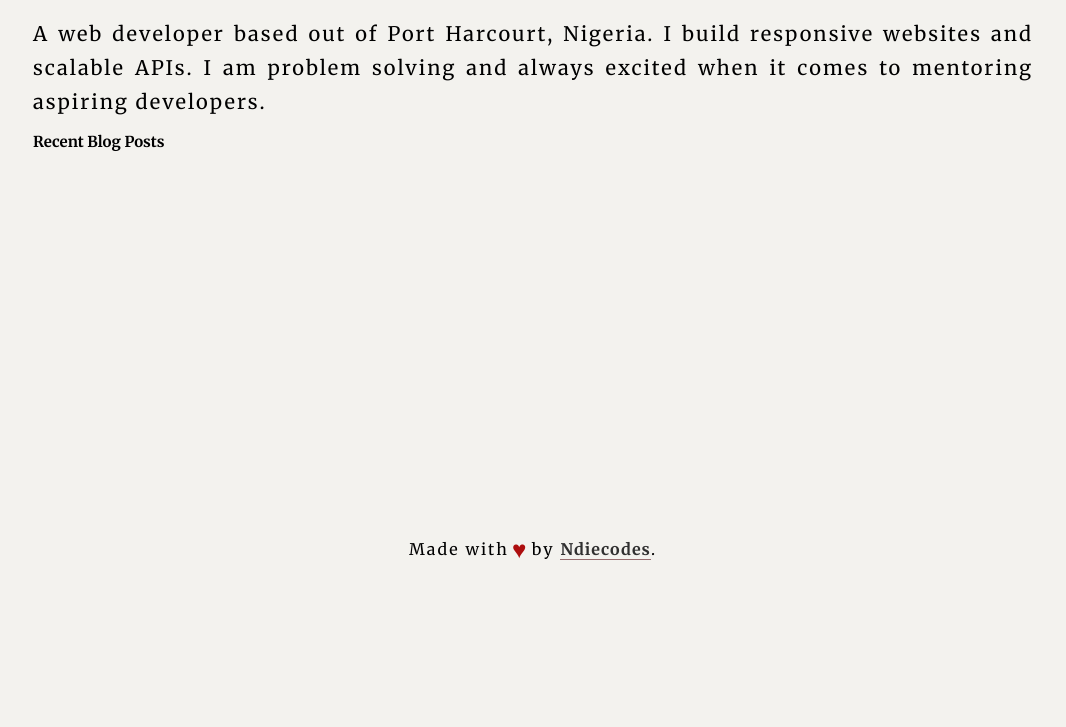
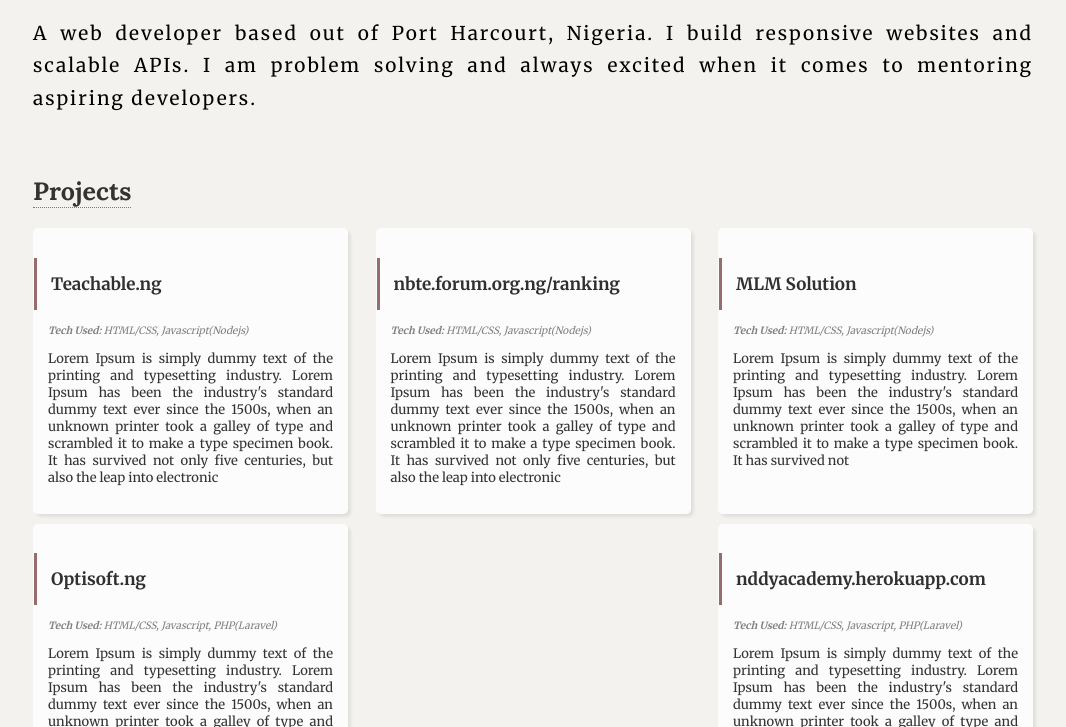
Before and after one commit to NddyAndy/nddyandy.github.io, a Gatsby site: page / in a window 1280 px wide. Shown: the part 225-952 px from the top of the page, without its empty margins (107-1173 px from the left). Before the commit the page ends 800 px from the top, so only its background shows below. Built offline with nearby package versions, Linux system fonts and the light colour scheme; Gatsby itself is replaced by a stand-in of ours.

Commit message:
checkpoint

```diff
--- a/src/components/footer.js
+++ b/src/components/footer.js
@@ -5,7 +5,7 @@
     return (
 
         <footer className="container footer">
-            <p className="copy">Made with <span>&hearts;</span> by <a href="https://twitter.com/ndiecodes" target="_blank">ndiecodes</a>.</p>
+            <p className="copy">Made with <span>&hearts;</span> by <a href="https://twitter.com/ndiecodes" target="_blank" rel="noopener noreferrer">ndiecodes</a>.</p>
         </footer>
 
     )
--- a/src/pages/index.js
+++ b/src/pages/index.js
@@ -13,18 +13,76 @@
                 <span className="heading-tertiary">A web developer based out of Port Harcourt, Nigeria. I build responsive websites and scalable APIs. I am problem solving and always excited when it comes to mentoring aspiring developers.</span>
             </h1>
 
+            {/* <hr /> */}
 
-            <div className="blog">
 
-                <h2>Recent  Blog Posts</h2>
+            <div className="portfolio-area">
 
-                <div className="blog-card">
+                <h2 className="heading-main">Projects</h2>
+                <div className="porfolio">
+
+                    <div className="portfolio-card">
+                        <h2><a href="https://twitter.com/ndiecodes" target="_blank" rel="noopener noreferrer">Teachable.ng</a></h2>
+                        <p className="tech"><em> <span>Tech Used: </span> HTML/CSS, Javascript(Nodejs)</em></p>
+
+                        <p className="description">Lorem Ipsum is simply dummy text of the printing and typesetting industry. Lorem Ipsum has been the industry's standard dummy text ever since the 1500s, when an unknown printer took a galley of type and scrambled it to make a type specimen book. It has survived not only five centuries, but also the leap into electronic </p>
+
+                    </div>
+
+                     <div className="portfolio-card">
+                        <h2><a href="https://twitter.com/ndiecodes" target="_blank" rel="noopener noreferrer">nbte.forum.org.ng/ranking</a></h2>
+                        <p className="tech"><em> <span>Tech Used: </span> HTML/CSS, Javascript(Nodejs)</em></p>
+
+                        <p className="description">Lorem Ipsum is simply dummy text of the printing and typesetting industry. Lorem Ipsum has been the industry's standard dummy text ever since the 1500s, when an unknown printer took a galley of type and scrambled it to make a type specimen book. It has survived not only five centuries, but also the leap into electronic </p>
+
+                    </div>
+
+
+                     <div className="portfolio-card">
+                        <h2><a href="https://twitter.com/ndiecodes" target="_blank" rel="noopener noreferrer">MLM Solution</a></h2>
+                        <p className="tech"><em> <span>Tech Used: </span> HTML/CSS, Javascript(Nodejs)</em></p>
+
+                        <p className="description">Lorem Ipsum is simply dummy text of the printing and typesetting industry. Lorem Ipsum has been the industry's standard dummy text ever since the 1500s, when an unknown printer took a galley of type and scrambled it to make a type specimen book. It has survived not </p>
+
+                    </div>
+
+                     <div className="portfolio-card">
+                        <h2><a href="https://twitter.com/ndiecodes" target="_blank" rel="noopener noreferrer">Optisoft.ng</a></h2>
+                        <p className="tech"><em> <span>Tech Used: </span> HTML/CSS, Javascript, PHP(Laravel)</em></p>
+
+                        <p className="description">Lorem Ipsum is simply dummy text of the printing and typesetting industry. Lorem Ipsum has been the industry's standard dummy text ever since the 1500s, when an unknown printer took a galley of type and scrambled it to make a type specimen book. It has survived not </p>
+
+                    </div>
+
+                    <div className="portfolio-card">
+                        <h2><a href="https://twitter.com/ndiecodes" target="_blank" rel="noopener noreferrer">nddyacademy.herokuapp.com</a></h2>
+                        <p className="tech"><em> <span>Tech Used: </span> HTML/CSS, Javascript, PHP(Laravel)</em></p>
+
+                        <p className="description">Lorem Ipsum is simply dummy text of the printing and typesetting industry. Lorem Ipsum has been the industry's standard dummy text ever since the 1500s, when an unknown printer took a galley of type and scrambled it to make a type specimen book. It has survived not </p>
+
+                    </div>
+
 
 
                 </div>
 
+
             </div>
 
+            <div className="Skills">
+
+                <h2 className="heading-main">My Skills</h2>
+
+
+            </div>
+
+
+               <div className="Skills">
+
+                    <h2 className="heading-main">My Skills</h2>
+
+
+                </div>
 
         </div>
 
--- a/src/styles/_animation.scss
+++ b/src/styles/_animation.scss
@@ -23,7 +23,7 @@
         transform: scaleX(8);
     }
     40% {
-        transform: translateY(100px);
+        transform: translateY(220px);
     }
     85% {
         transform: translateX(400px);
--- /dev/null
+++ b/src/styles/_component.scss
@@ -0,0 +1,47 @@
+.porfolio {
+    display: flex;
+    flex-wrap: wrap;
+    justify-content: space-between;
+    margin-bottom: 40px;
+
+    .portfolio-card {
+        max-width: 285px;
+        max-height: 300px;
+        background-color: rgba(255, 255, 255, 0.815);
+        padding: 15px;
+        border-radius: 5px;
+        box-shadow: 3px 3px 3px rgba(0,0,0, 0.075);
+        margin-bottom: 10px;
+
+            h2 {
+                border-left: 3px solid $color-secondary;
+
+                margin-left: -14px;
+                font-size: 1.7rem;
+                a {
+                    text-decoration: none;
+                    color: $color-dark;
+                    padding: 15px 0 15px 14px;
+                    display: block;
+                    // border-bottom: 1px solid $color-secondary;
+                }
+            }
+
+            .tech {
+                color: grey;
+
+                span {
+
+                    font-weight: 700;
+
+                }
+            }
+
+            .description {
+                font-size: 1.3rem;
+                text-align: justify;
+                color: $color-dark-light;
+            }
+
+    }
+}
--- a/src/styles/_header.scss
+++ b/src/styles/_header.scss
@@ -113,12 +113,13 @@
 
     .heading-tertiary {
         font-family: $font-text;
-        font-size: 2rem;
+        font-size: 1.9rem;
         display: block;
         line-height: 1.7em;
         letter-spacing: 2px;
         font-weight: 400;
         margin-top: 20px;
         text-align: justify;
+        margin-bottom: 40px;
     }
 }
--- a/src/styles/_layout.scss
+++ b/src/styles/_layout.scss
@@ -3,4 +3,20 @@
     max-width: 1000px;
     margin: 0 auto;
     padding: 0 10px;
+
+    @media only screen and (max-width: 600px){
+        max-width: 100%;
+    }
 }
+
+
+.heading-main {
+
+    font-size: 2.5rem;
+    color: $color-dark-light;
+    font-family: $font-heading;
+    border-bottom: 1px dotted $color-secondary;
+    display: inline-block;
+
+
+}
--- a/src/styles/main.scss
+++ b/src/styles/main.scss
@@ -3,5 +3,6 @@
 @import 'animation';
 @import 'base';
 @import 'header';
+@import 'component';
 @import 'layout';
 @import 'footer';
```
